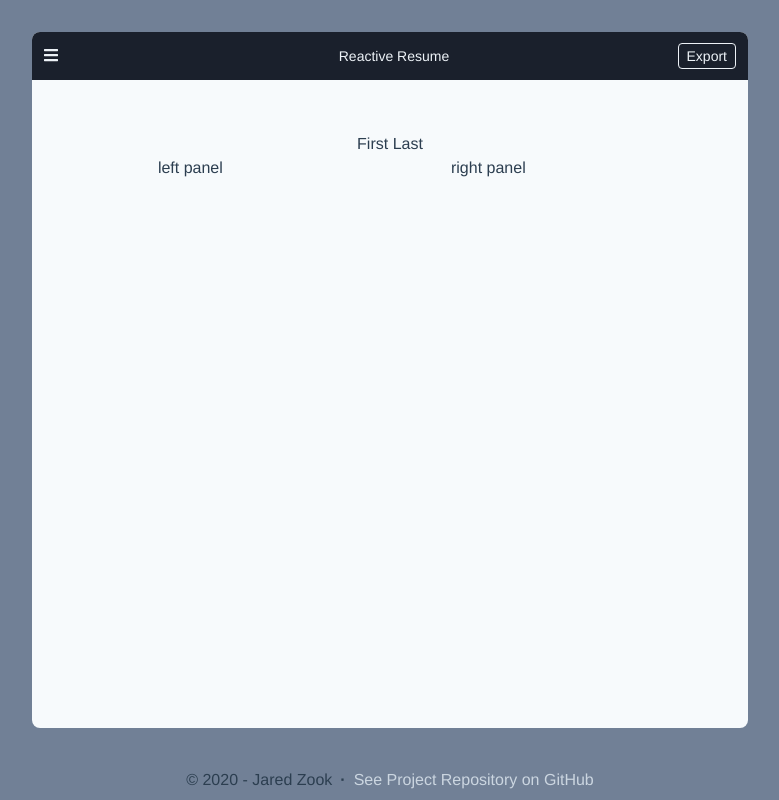
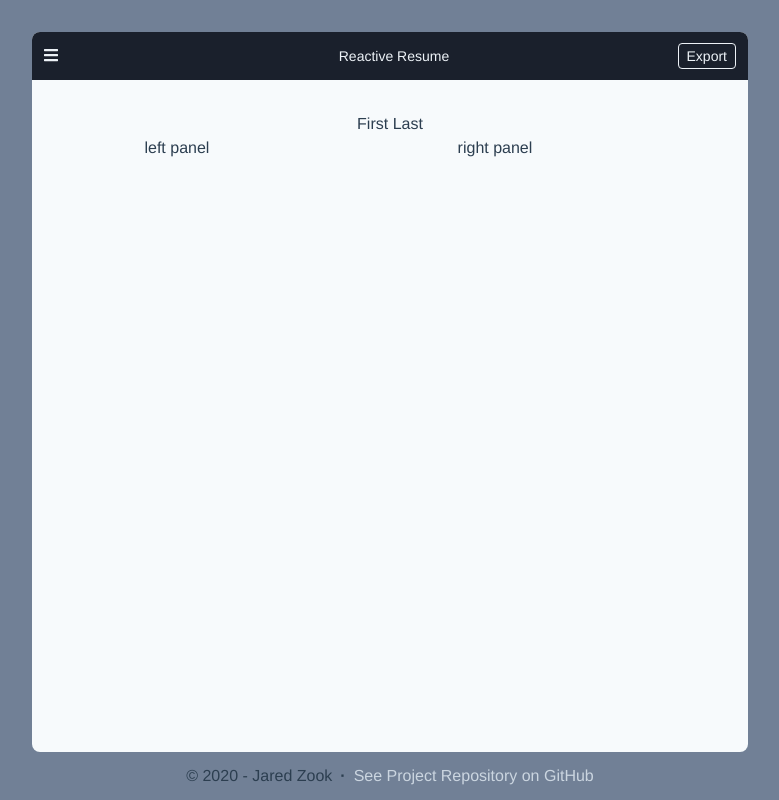
Before and after one commit to jtzook/generate-resume, a Vue app: page / in a window 1280 px wide. Shown: the whole page, without its empty margins (250-1029 px from the left). Built offline with nearby package versions, Linux system fonts and the light colour scheme.

Commit message:
refactor to use more composition api

```diff
--- a/src/components/ContentCard.vue
+++ b/src/components/ContentCard.vue
@@ -1,7 +1,7 @@
 <template>
-  <div class="flex flex-col flex-1 bg-gray-100 m-8 rounded-lg overflow-auto">
+  <div :class="tailwind.contentCard">
     <CardHeader @click="toggleResumeMode" />
-    <div class="flex flex-col flex-1 mx-6 md:mx-10 my-6 md:my-8">
+    <div :class="tailwind.cardBody">
       <SingleColumnResume v-show="state.resumeMode === 'classic'" />
       <MultiColumnResume v-show="state.resumeMode !== 'classic'" />
     </div>
@@ -22,9 +22,20 @@
       const toggleResumeMode = () => {
         state.resumeMode = state.resumeMode === "classic" ? "modern" : "classic";
       };
+      const tailwind = {
+        contentCard: [
+          "flex flex-col flex-1",
+          "bg-gray-100",
+          "mx-8 mt-8",
+          "rounded-lg",
+          "overflow-auto",
+        ],
+        cardBody: ["flex flex-col flex-1", "px-6 md:px-10", "py-6 md:py-8"],
+      };
       return {
         state,
         toggleResumeMode,
+        tailwind,
       };
     },
     components: {
--- a/src/components/Footer.vue
+++ b/src/components/Footer.vue
@@ -1,5 +1,5 @@
 <template>
-  <div :class="[...tailwind]">
+  <div :class="tailwind.footer">
     <span class="mr-0 sm:mr-2">© 2020 - Jared Zook</span>
     <span class="mr-2 font-black hidden sm:inline">&#183;</span>
     <a
@@ -12,15 +12,16 @@
 
 <script>
   export default {
-    data() {
-      return {
-        tailwind: [
-          "my-2",
+    setup() {
+      const tailwind = {
+        footer: [
+          "my-3",
           "justify-center items-center",
           "flex flex-shrink-0",
           "flex-col-reverse sm:flex-row",
         ],
       };
+      return { tailwind };
     },
   };
 </script>
--- a/src/components/resumes/MultiColumnResume.vue
+++ b/src/components/resumes/MultiColumnResume.vue
@@ -1,5 +1,5 @@
 <template>
-  <div class="p-4 md:p-5">
+  <div>
     <div class="resume-header">
       <h1>First Last</h1>
     </div>
@@ -9,10 +9,6 @@
     </div>
   </div>
 </template>
-
-<script>
-export default {};
-</script>
 
 <style lang="scss" scoped>
   .resume-body {
--- a/src/components/resumes/SingleColumnResume.vue
+++ b/src/components/resumes/SingleColumnResume.vue
@@ -1,16 +1,6 @@
 <template>
   <div>
-    <div id="heading">First Last</div>
-    <div
-      id="body"
-      class="text-left"
-    >Body</div>
+    <div>First Last</div>
+    <div class="text-left">Body</div>
   </div>
 </template>
-
-<script>
-export default {};
-</script>
-
-<style scoped>
-</style>
```
Lines whose indentation alone changed are shown as unchanged.
